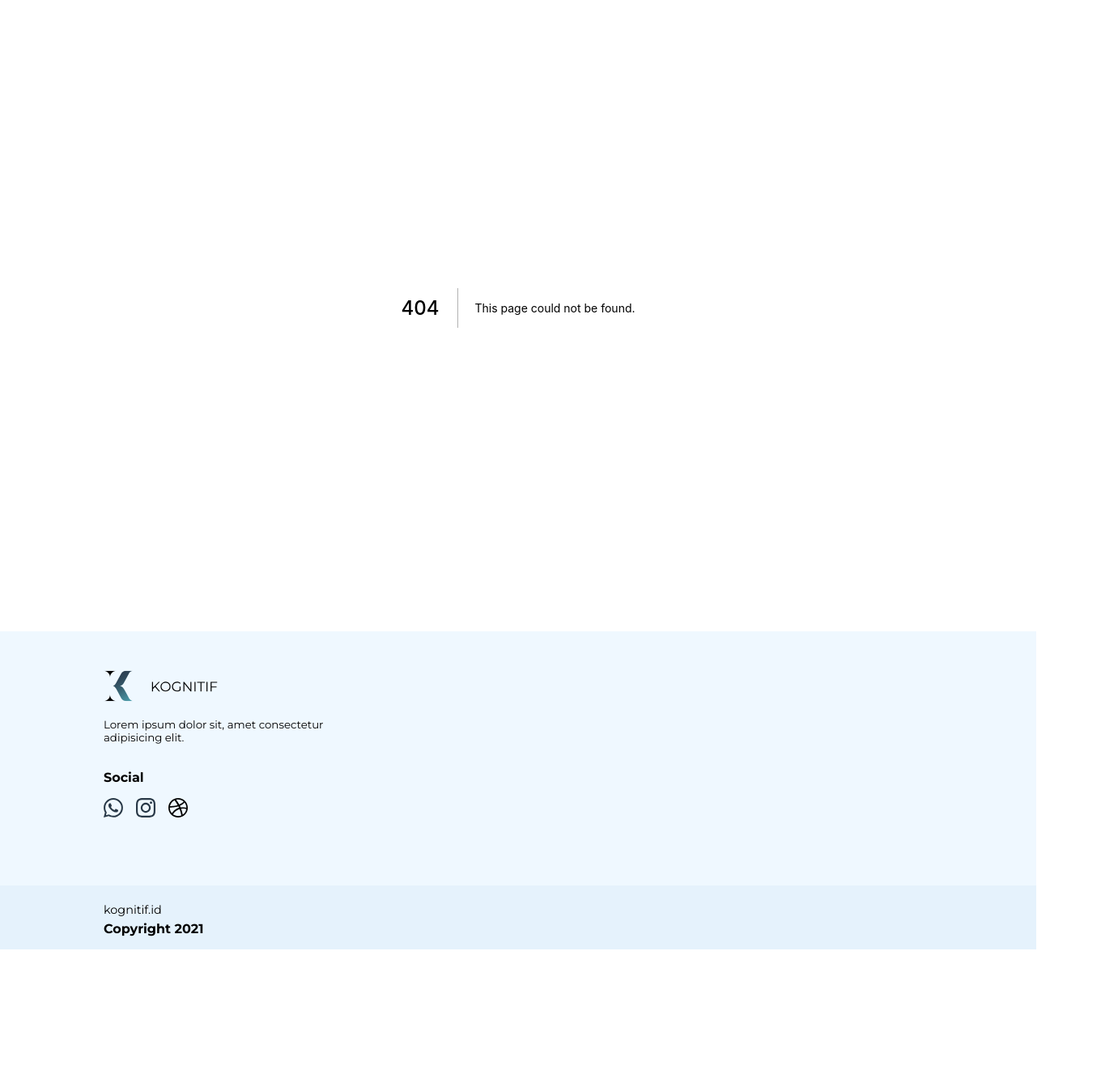
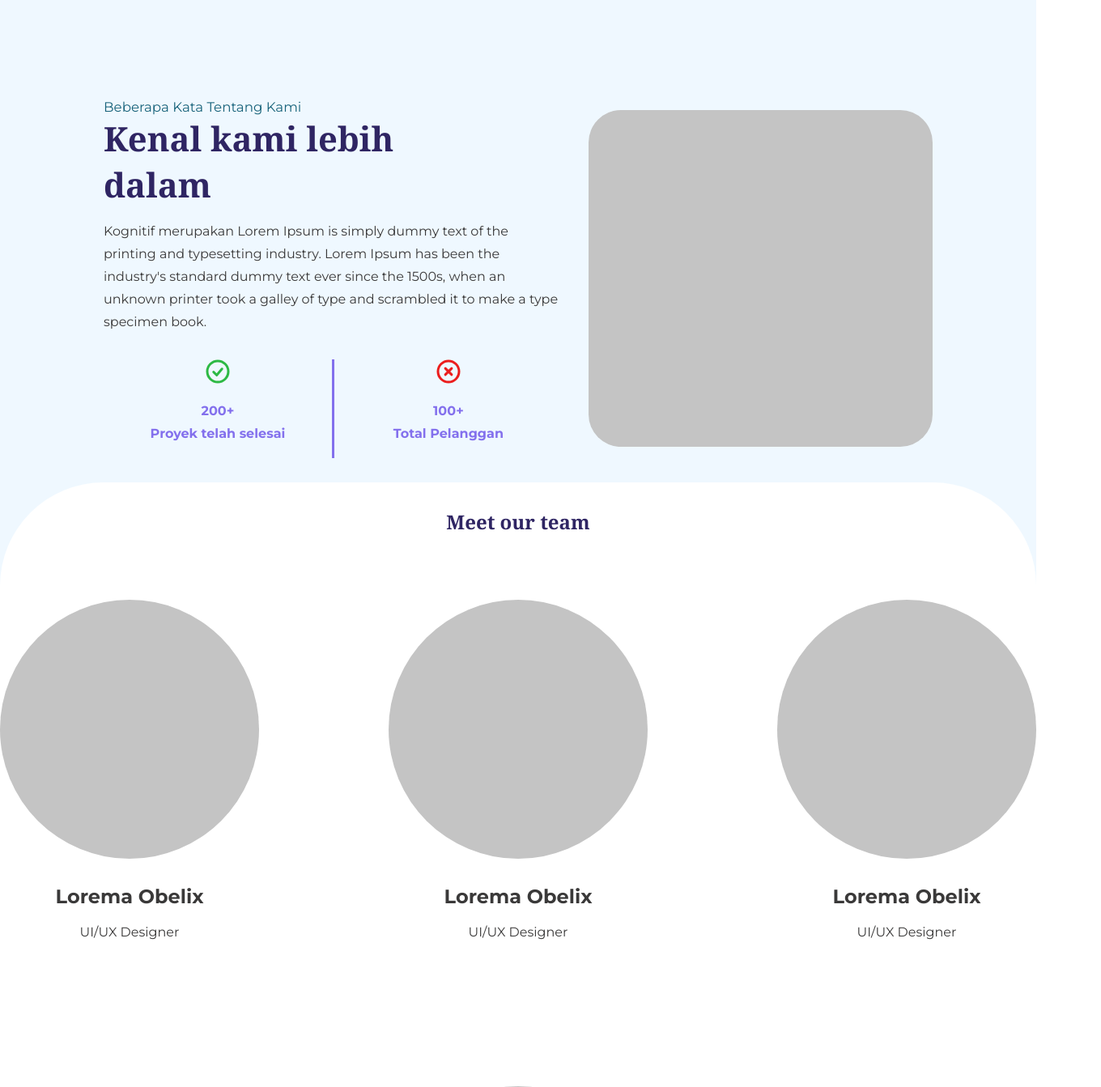
Before and after one commit to raharditya/kognitif.id, a Next.js app: page /about in a window 1280 px wide. Before the commit this address had no page. Shown: the part 100-1443 px from the top of the page at 81% size, 1360 px wide, since content can reach past the window. Before the commit the page ends 1273 px from the top, so only its background shows below. Built offline with nearby package versions, Linux system fonts and the light colour scheme.

Commit message:
create about us page

```diff
--- a/components/Nav.jsx
+++ b/components/Nav.jsx
@@ -25,7 +25,7 @@ function Nav(props) {
               </Link>
             </li>
             <li>
-              <Link href="/">
+              <Link href="/about">
                 <a>Tentang Kami</a>
               </Link>
             </li>
--- /dev/null
+++ b/components/TeamContent.jsx
@@ -0,0 +1,32 @@
+import React from 'react';
+
+function TeamContent(props) {
+    return(
+        <div className="abt-team-item">
+            <div className="abt-team-disp">
+                <div className="abt-team-placeholder">{/* <img src="" alt=""/> */}</div>
+                <h2 className="abt-team-title">Lorema Obelix</h2>
+                <p>UI/UX Designer</p>
+            </div>
+            <div className="abt-team-disp">
+                <div className="abt-team-placeholder">{/* <img src="" alt=""/> */}</div>
+                <h2 className="abt-team-title">Lorema Obelix</h2>
+                <p>UI/UX Designer</p>
+            </div>
+            <div className="abt-team-disp">
+                <div className="abt-team-placeholder">{/* <img src="" alt=""/> */}</div>
+                <h2 className="abt-team-title">Lorema Obelix</h2>
+                <p>UI/UX Designer</p>
+            </div>
+            <div className="it">
+                <div className="abt-team-disp">
+                    <div className="abt-team-placeholder">{/* <img src="" alt=""/> */}</div>
+                    <h2 className="abt-team-title">Lorema Obelix</h2>
+                    <p>UI/UX Designer</p>
+                </div>
+            </div>
+        </div>
+    );
+}
+
+export default TeamContent;
--- a/pages/_app.js
+++ b/pages/_app.js
@@ -4,6 +4,7 @@ import "../styles/index.scss";
 import "../styles/nav.scss";
 import "../styles/footer.scss";
 import "../styles/pesan.scss";
+import "../styles/about.scss";
 import Footer from "../components/Footer";
 
 function MyApp({ Component, pageProps }) {
--- /dev/null
+++ b/pages/about.jsx
@@ -0,0 +1,47 @@
+import React from "react";
+import Head from "next/head";
+import TeamContent from "../components/TeamContent";
+
+function about(props) {
+    return(
+        <div className="page-container">
+            <Head>
+                <title>Tentang Kami - Kognitif</title>
+            </Head>
+
+            <header className="abt-header">
+                <div className="inner-header container section-container">
+                    <div className="head-abt-1">
+                        <h2 className="body sub-title"> Beberapa Kata Tentang Kami </h2>
+                        <h1 className="heading-serif main-title"> Kenal kami lebih <br /> dalam </h1>
+                        <p>
+                        Kognitif merupakan Lorem Ipsum is simply dummy text of the printing and typesetting industry.
+                        Lorem Ipsum has been the industry's standard dummy text ever since the 1500s, when an unknown printer
+                        took a galley of type and scrambled it to make a type specimen book.
+                        </p>
+                        <div className="abt-container">
+                            <div className="abt-item abt-item-1">
+                                <img src="/svg/check.svg" alt=""/>
+                                <p> 200+ <br/> Proyek telah selesai </p>
+                            </div>
+                            <div className="abt-item">
+                                <img src="/svg/cross.svg" alt=""/>
+                                <p> 100+ <br/> Total Pelanggan </p>
+                            </div>
+                        </div>
+                    </div>
+                    <div className="head-abt-2"></div>
+                </div>
+            </header>
+
+            <div className="abt-content-container">
+                <section>
+                    <h2 className="heading-serif center">Meet our team</h2>
+                    <TeamContent />
+                </section>
+            </div>
+        </div>
+    );
+}
+
+export default about;
--- /dev/null
+++ b/styles/about.scss
@@ -0,0 +1,122 @@
+$THEME-BG: #eff8ff;
+$MAIN-COLOR: #8370ed;
+$HEADING-COLOR: #2f2563;
+$NAVBAR-ACTIVE: #0c87a3;
+$TEXT-BLACK: #3a3939;
+$FADED-TEXT: #929292;
+$PLACEHOLDER: #c4c4c4;
+$FOOTER-COPYRIGHT: #e5f2fc;
+$SUB-TITLE: #17627a;
+$BLUE: #8370ed;
+
+.abt-header {
+    background-color: $THEME-BG;
+
+    .inner-header {
+      display: flex;
+      align-items: center;
+      justify-content: space-between;
+      min-height: 115vh;
+      padding-bottom: 12rem;
+    }
+
+    .head-abt-1 {
+      flex: 2;
+      margin-right: 2rem;
+    }
+
+    .head-abt-2 {
+      flex: 1.5;
+      width: 30rem;
+      height: 26rem;
+      border-radius: 40px;
+      background-color: $PLACEHOLDER;
+    }
+}
+
+.abt-container{
+    display: flex;
+    justify-items: center;
+    text-align: center;
+    margin-top: 2rem;
+    font-weight: 700;
+    color: $MAIN-COLOR;
+
+    .abt-item{
+        flex: 1;
+    }
+
+    .abt-item-1{
+        border-right: solid $MAIN-COLOR;
+    }
+}
+
+.abt-team-container{
+    display: flex;
+    justify-content: center;
+    text-align: center;
+}
+
+.center{
+    text-align: center;
+    justify-content: center;
+}
+
+.abt-content-container {
+    margin-top: -19rem;
+    border-top-left-radius: 8rem;
+    border-top-right-radius: 8rem;
+    background-color: white;
+    padding-top: 2rem;
+
+    .section-header {
+      margin: 3rem 0;
+
+      .section-category {
+        padding: 7px 20px;
+        background-color: $MAIN-COLOR;
+        display: inline-block;
+        border-radius: 50px;
+        font-size: 0.6rem;
+        color: white;
+      }
+
+      .section-header-title {
+        margin-top: 10px;
+      }
+    }
+}
+
+.abt-team-disp{
+    margin: 5rem;
+    display: grid;
+    text-align: center;
+    justify-content: center;
+
+    .abt-team-placeholder{
+        background-color: $PLACEHOLDER;
+        border-radius: 50%;
+        height: 20rem;
+        width: 20rem;
+    }
+}
+
+.abt-team-item{
+    display: grid;
+    grid-template-columns: 1fr 1fr 1fr;
+    grid-template-rows: 1fr 1fr;
+    gap: 0px 0px;
+    text-align: center;
+    justify-content: center;
+    align-items: center;
+    align-self: center;
+    grid-template-areas:
+    ". . ."
+    "it it it";
+
+    .it { grid-area: it; }
+}
+
+.abt-team-title{
+    margin-top: 2rem;
+}
```
